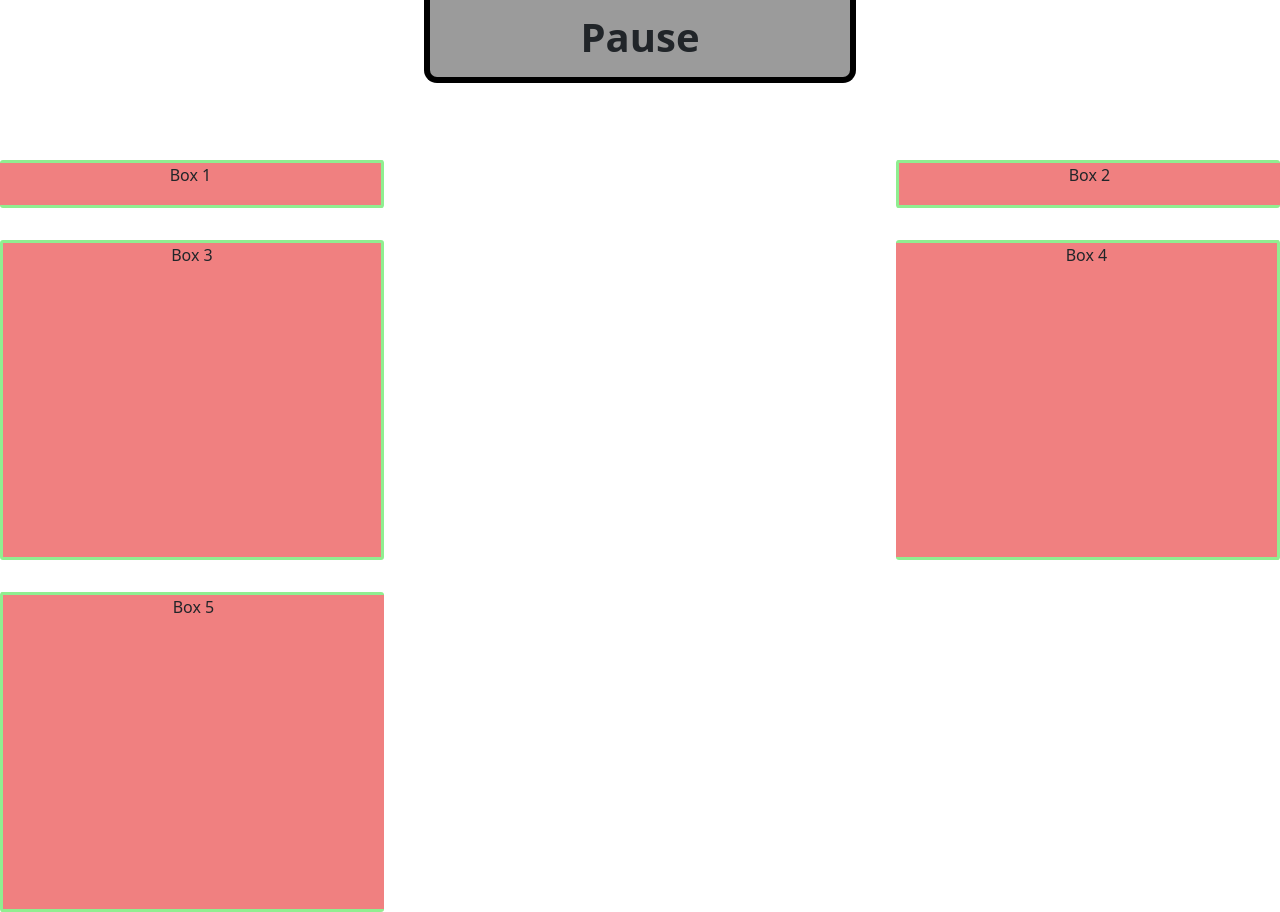
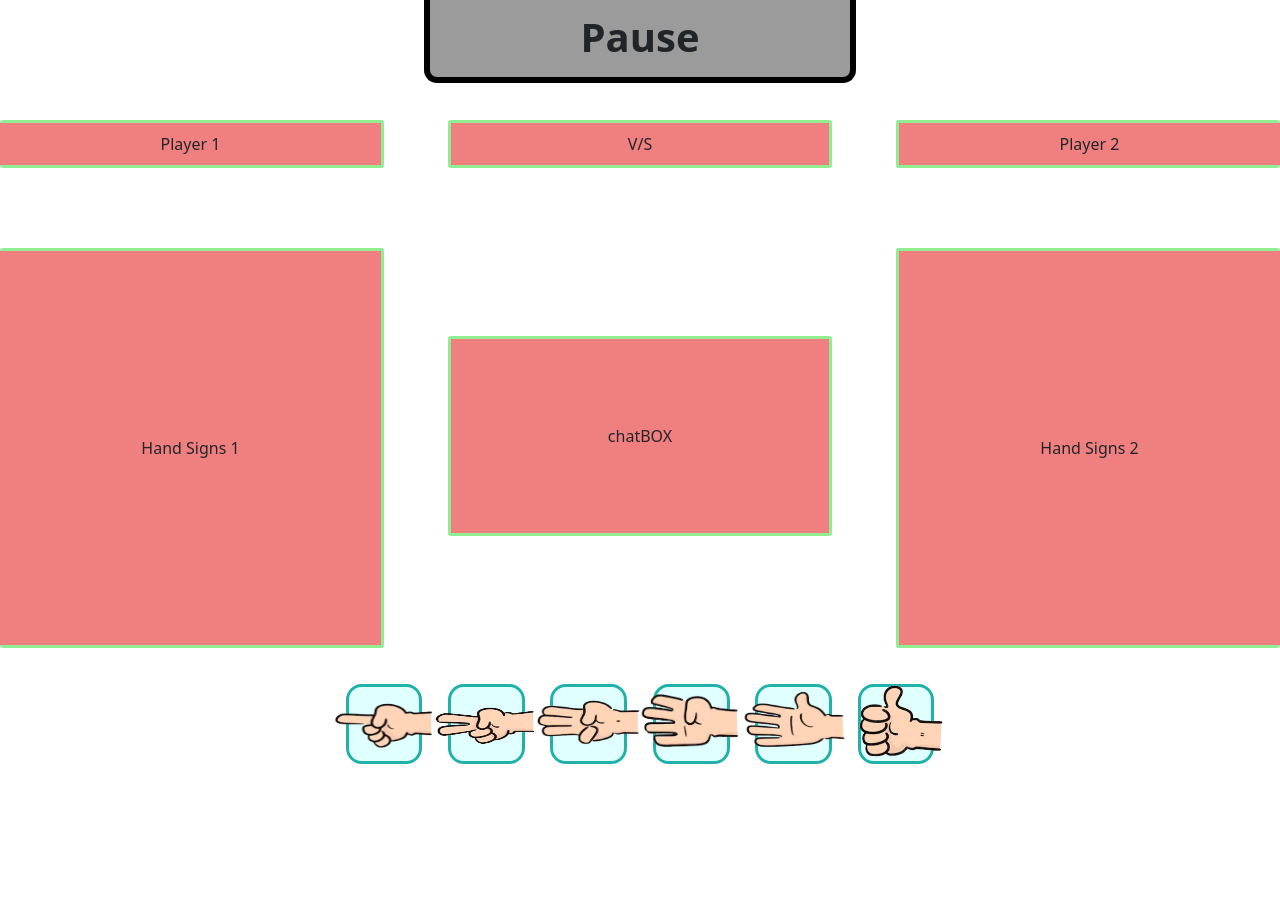
Before and after one commit to Hisoka-01/Hand_Cricket, a plain HTML site: page Frontend/index.html in a window 1280 px wide. After the commit the page ends 800 px from the top, so only its background shows below. Drawn offline with nearby package versions, Linux system fonts and the light colour scheme; a web font is replaced by a local one.

Commit message:
Add files via upload

```diff
--- a/Frontend/index.html
+++ b/Frontend/index.html
@@ -8,17 +8,45 @@
     <link rel="stylesheet" href="style.css">
 </head>
 <body>
-
+    <!-- Pause Button -->
     <div class="pause">
         <div>Pause</div>
     </div>
 
-    <div class="gamespace container text-center">
-        <div class="items score border-start-0">Box 1</div>
-        <div class="items score border-end-0">Box 2</div>
-        <div class="items">Box 3</div>
-        <div class="items signs border-start-0">Box 4</div>
-        <div class="items signs border-end-0">Box 5</div>
+    <!-- Player Names And Scores -->
+    <div class="playername container text-center">
+        <div class="items score border-start-0">Player 1</div>
+        <div class="items score">V/S</div>
+        <div class="items score border-end-0">Player 2</div>
+    </div>
+
+    <!-- Player Hand Signs -->
+    <div class="handsigns container text-center">
+        <div class="items signs border-start-0">Hand Signs 1</div>
+        <div class="items signs chatBOX">chatBOX</div>
+        <div class="items signs border-end-0">Hand Signs 2</div>
+    </div>
+
+    <!-- Input Area -->
+    <div class="inputBox">
+        <div id="one" class="number">
+            <img src="one.png" alt="One" class="img logoOne">
+        </div>
+        <div id="two" class="number">
+            <img src="two.png" alt="Two" class="img logoTwo">
+        </div>
+        <div id="three" class="number">
+            <img src="three.png" alt="Three" class="img logoThree">
+        </div>
+        <div id="four" class="number">
+            <img src="four.png" alt="Four" class="img logoFour">
+        </div>
+        <div id="five" class="number">
+            <img src="five.png" alt="Five" class="img logoFive">
+        </div>
+        <div id="six" class="number">
+            <img src="six.png" alt="Six" class="img logoSix">
+        </div>
     </div>
 
     <script src="script.js"></script>
--- a/Frontend/style.css
+++ b/Frontend/style.css
@@ -6,13 +6,19 @@
     border: 2px solid black;
 }
 
-.bl-0 {
-    border-left: 0;
+.items {
+    border: 3px solid lightgreen;
+    background: lightcoral;
+    border-radius: 3px;
+    width: 30vw;
 }
 
-.br-0 {
-    border-right: 0;
+.centered {
+    display: flex;
+    justify-content: center;
+    align-items: center;
 }
+
 
 /* Main Codespace */
 * {
@@ -41,29 +47,107 @@
     background: rgb(155, 155, 155);
 }
 
-.gamespace {
+/* Player Names */
+.playername {
+    margin-top: 5vh;
+    margin-left: 0;
+    margin-right: 0;
+    padding-left: 0;
+    padding-right: 0;
+    display: grid;
+    grid-template-columns: 1fr 1fr 1fr;
+    grid-column-gap: 5vw;
+}
+
+.score {
+    display: flex;
+    justify-content: center;
+    align-items: center;
+    height: 6vh;
+}
+
+/* HandSigns Space */
+.handsigns {
     margin-top: 10vh;
     margin-left: 0;
     margin-right: 0;
     padding-left: 0;
     padding-right: 0;
     display: grid;
-    grid-template-columns: 1fr 1fr;
-    grid-column-gap: 40vw;
-    grid-row-gap: 4vh;
-}
-
-.items {
-    border: 3px solid lightgreen;
-    background: lightcoral;
-    border-radius: 3px;
-    width: 30vw;
-}
-
-.score {
-    height: 6vh;
+    grid-template-columns: 1fr 1.5fr 1fr;
+    grid-column-gap: 5vw;
 }
 
 .signs {
-    height: 40vh;
+    display: flex;
+    justify-content: center;
+    align-items: center;
+    height: 50vh;
 }
+
+.chatBOX {
+    height: 25vh;
+    margin-top: 11vh;
+}
+
+/* Input BOX */
+.inputBox {
+    margin-top: 2vh;
+    margin-left: 0;
+    margin-right: 0;
+    display: flex;
+    justify-content: center;
+    align-items: center;
+    height: 15vh;
+    /* width: 30vw; */
+}
+
+.number {
+    border: 3px solid lightseagreen;
+    background: lightcyan;
+    height: 10vh;
+    width: 6vw;
+    margin: 0% 1%;
+    border-radius: 20%;
+    display: flex;
+    justify-content: center;
+    align-items: center;
+}
+
+.img {
+    width: 70px;
+    height: auto;
+    display: block;
+    margin: 0 auto;
+}
+
+.logoOne {
+    transform: rotateZ(-90deg);
+    height: 13vh;
+    /* width: 10vw; */
+}
+
+.logoTwo {
+    transform: rotateZ(-90deg);
+    height: 14vh;
+}
+
+.logoThree {
+    transform: rotateZ(-90deg);
+    height: 13vh;
+}
+
+.logoFour {
+    transform: rotateZ(-90deg);
+    height: 13vh;
+}
+
+.logoFive {
+    transform: rotateZ(-90deg);
+    height: 14vh;
+}
+
+.logoSix {
+    height: 13vh;
+    width: 21vh;
+}
```
Also changed, not shown: Frontend/dot.png (added), Frontend/five.png (added), Frontend/four.png (added), Frontend/one.png (added), Frontend/six.png (added), Frontend/three.png (added), Frontend/two.png (added).
